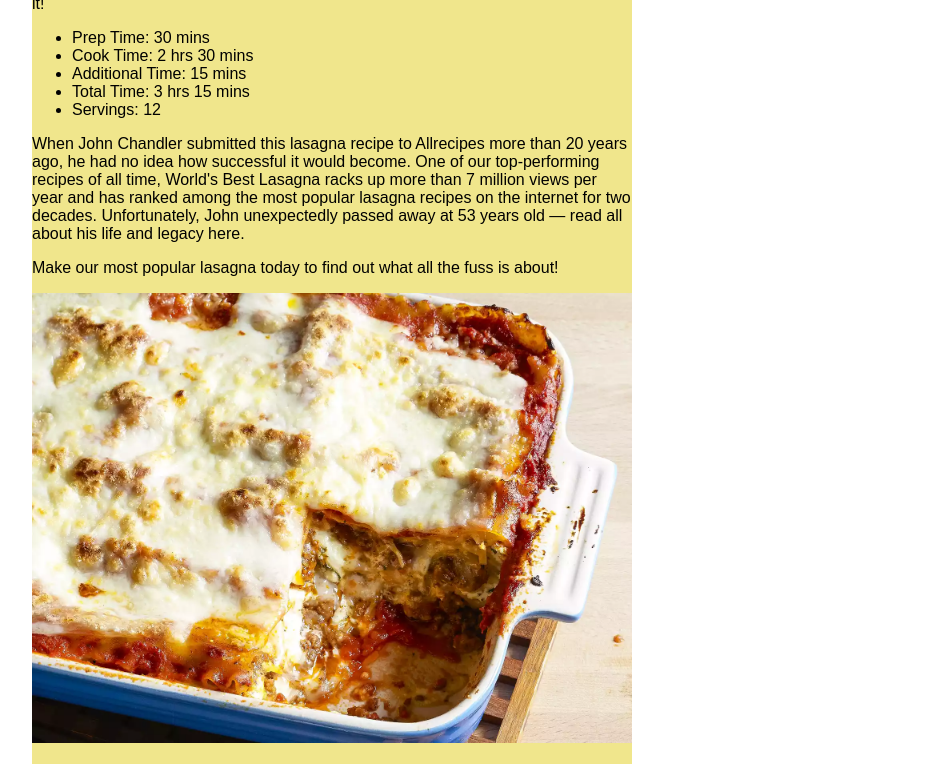
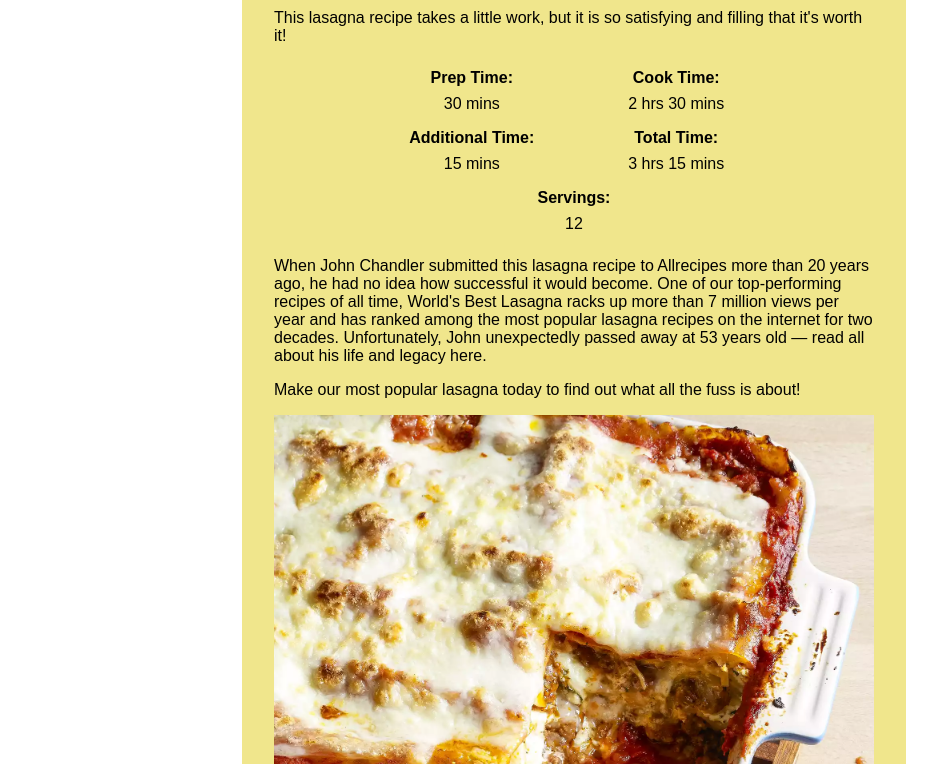
Before and after one commit to mmajapahitnw/odin-recipes, a plain HTML site: page recipes/lasagna.html in a window 1280 px wide. Shown: the part 113-877 px from the top of the page, without its empty margins (66-1003 px from the left). Drawn offline with Linux system fonts and the light colour scheme.

Commit message:
Add css bloks into burger.html and lasagna.html

```diff
--- a/recipes/lasagna.html
+++ b/recipes/lasagna.html
@@ -11,12 +11,27 @@
 
             <p>This lasagna recipe takes a little work, but it is so satisfying and filling that it's worth it!</p>
 
-            <ul>
-                <li>Prep Time: 30 mins</li>
-                <li>Cook Time: 2 hrs 30 mins</li>
-                <li>Additional Time: 15 mins</li>
-                <li>Total Time: 3 hrs 15 mins</li>
-                <li>Servings: 12</li>
+            <ul class="info-block">
+                <li>
+                    <p><strong>Prep Time:</strong></p>
+                    <p>30 mins</p>
+                </li>
+                <li>
+                    <p><strong>Cook Time:</strong></p>
+                    <p>2 hrs 30 mins</p>
+                </li>
+                <li>
+                    <p><strong>Additional Time:</strong></p>
+                    <p>15 mins</p>
+                </li>
+                <li>
+                    <p><strong>Total Time:</strong></p>
+                    <p>3 hrs 15 mins</p>
+                </li>
+                <li>
+                    <p><strong>Servings:</strong></p>
+                    <p>12</p>
+                </li>
             </ul>
 
             <p>When John Chandler submitted this lasagna recipe to Allrecipes more than 20 years ago, he had no idea how successful it would become. One of our top-performing recipes of all time, World's Best Lasagna racks up more than 7 million views per year and has ranked among the most popular lasagna recipes on the internet for two decades. Unfortunately, John unexpectedly passed away at 53 years old — read all about his life and legacy here.</p>
@@ -163,7 +178,7 @@
         </div>
 
         <p>
-            <a href="../index.html">back to main</a>
+            <a class="back-link" href="../index.html">back to main</a>
         </p>
     </body>
 </html>
--- a/style/recipes.css
+++ b/style/recipes.css
@@ -7,15 +7,37 @@ img {
     font-family: Arial, Helvetica, sans-serif;
 }
 
-
+.back-link {
+    text-align: center;
+    display: block;
+}
 
 .recipe-card {
-    margin-left: 90px;
+    margin: 0 auto;
     width: 600px;
     background-color: khaki;
+    padding: 48px 32px;
 }
 
 h1 {
     font-size: 36px;
     text-align: center;
+    margin-top: 0;
 }
+
+.info-block {
+    list-style: none;
+    text-align: center;
+    padding: 0;
+}
+
+.info-block li {
+    box-sizing: border-box;
+    width: 200px;
+    display: inline-block;
+    text-align: center;
+}
+
+.info-block p {
+    margin: 8px;
+}
```
Also changed, not shown: recipes/burger.html (+18 -7 lines), recipes/pizza.html (+1 -1 lines).
